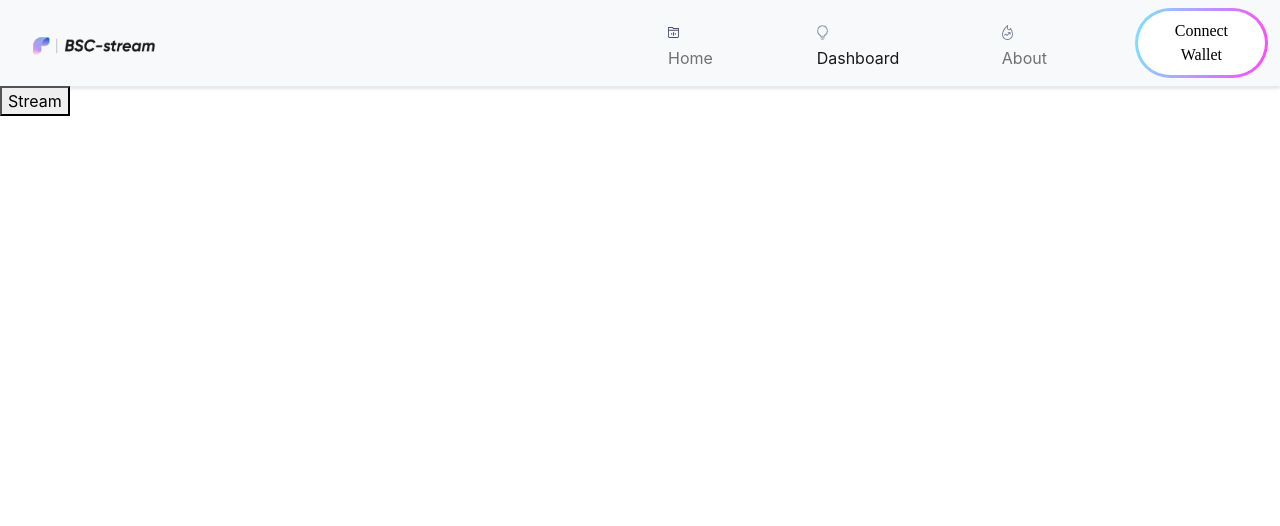
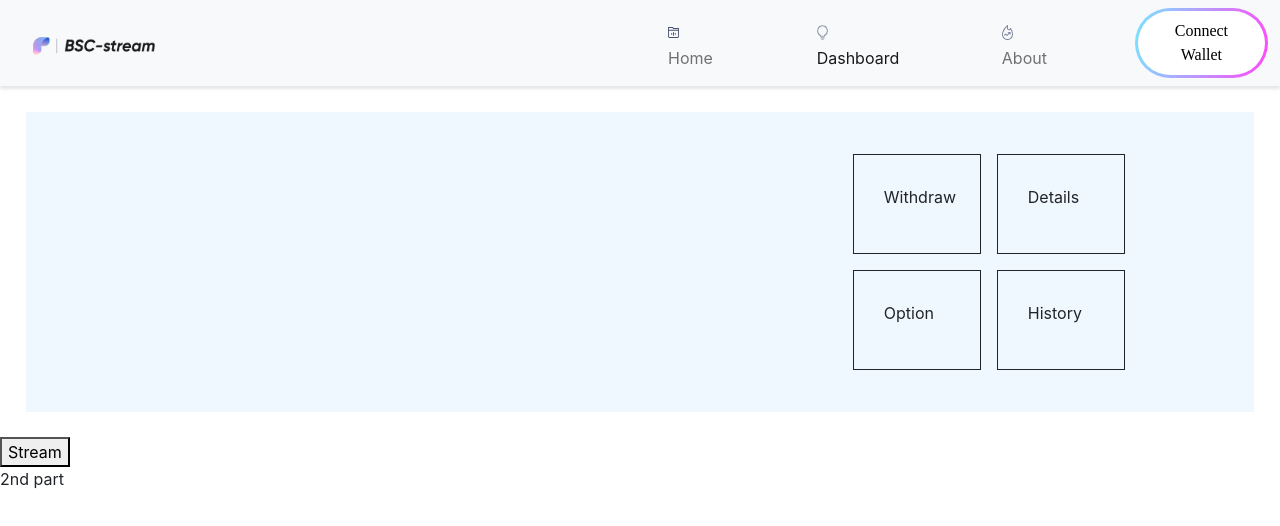
Before and after one commit to VijayKumarKTG/bsc-stream, a React (Create React App) app in the folder packages/protocol/Frontend/client/: page /dashboard in a window 1280 px wide. Shown: the top 526 px of the page. Built offline with nearby package versions, Linux system fonts and the light colour scheme.

Commit message:
designed dashboard

```diff
--- a/packages/protocol/Frontend/client/package.json
+++ b/packages/protocol/Frontend/client/package.json
@@ -3,6 +3,11 @@
   "version": "0.1.0",
   "private": true,
   "dependencies": {
+    "@fortawesome/fontawesome-svg-core": "^1.2.36",
+    "@fortawesome/free-brands-svg-icons": "^5.15.4",
+    "@fortawesome/free-regular-svg-icons": "^5.15.4",
+    "@fortawesome/free-solid-svg-icons": "^5.15.4",
+    "@fortawesome/react-fontawesome": "^0.1.15",
     "@metamask/detect-provider": "^1.2.0",
     "@testing-library/jest-dom": "^5.11.4",
     "@testing-library/react": "^11.1.0",
@@ -20,6 +25,7 @@
     "chai-bignumber": "3.0.0",
     "dotenv": "^8.2.0",
     "eslint": "^7.11.0",
+    "install": "^0.13.0",
     "react": "^17.0.2",
     "react-datetime-picker": "^3.4.1",
     "react-dom": "^17.0.2",
--- /dev/null
+++ b/packages/protocol/Frontend/client/src/Components/Dashboard/Dashboard.css
@@ -0,0 +1,15 @@
+.header-container{
+
+  margin: 2%;
+  background-color: aliceblue;
+  position: relative;
+  }
+  .info-card{
+    padding: 0 5px;
+}
+
+.info-container{
+    height: 100px;
+    padding:30px;
+    border: 1px solid;
+}
--- a/packages/protocol/Frontend/client/src/Components/Dashboard/Dashboard.js
+++ b/packages/protocol/Frontend/client/src/Components/Dashboard/Dashboard.js
@@ -1,12 +1,45 @@
 import React from 'react';
 import { Link } from 'react-router-dom';
 import Navbar from '../Navbar/Navbar';
-
+import './Dashboard.css'
 const Dashboard = () => {
     return (
         <div>
             <Navbar></Navbar>
+            <main style={{height:'300px'}} className="row d-flex align-items-center header-container">
+        <div className="col-md-7 offset-md-1">
+            {/* <h2 style={{color: '#3A4256'}}>The real-time finance<br/>protocol for real assets</h2>
+            <p className="text-secondary">Bridge the gap between real-life assets and liquid assets with Pandora’s open finance protocol.</p>
+          <Link to='/dashboard'>
+          <button type="button" className='dashboard'>Dashboard</button>
+          </Link> */}
+
+
+        </div>
+        <div className="col-md-3">
+            {/* <img src={chair} alt="" className="img-fluid"/> */}
+           <div className="row d-flex  ">
+            <div className="col-md-5 m-2  offset-md-1 info-container">
+                <p>Withdraw</p>
+            </div>
+            <div className="col-md-5 m-2  info-container">
+                <p>Details</p>
+            </div>
+           </div>
+           <div className="row d-flex ">
+            <div className="col-md-5 offset-md-1 m-2  info-container">
+                <p>Option</p>
+            </div>
+            <div className="col-md-5 info-container m-2 ">
+                <p>History</p>
+            </div>
+           </div>
+        </div>
+    </main>
            <Link to='/stream'><button>Stream</button></Link>
+           <div>
+                2nd part
+           </div>
         </div>
     );
 };
--- a/packages/protocol/Frontend/client/src/Components/FrontPage/FrontPage.js
+++ b/packages/protocol/Frontend/client/src/Components/FrontPage/FrontPage.js
@@ -1,27 +1,26 @@
 import React from 'react';
 import { Link } from 'react-router-dom';
-import Dashboard from './../Dashboard/Dashboard';
 
+import { FontAwesomeIcon } from '@fortawesome/react-fontawesome'
+import {faTwitter,faMedium, faTelegram,faLinkedin } from '@fortawesome/free-brands-svg-icons';
+import './Frontpage.css'
 const FrontPage = () => {
     return (
-        <div className="d-flex justify-content-center">
+        <main style={{height:'500px'}} className="row d-flex align-items-center">
+        <div className="col-md-4 offset-md-1">
+            <h2 style={{color: '#3A4256'}}>The real-time finance<br/>protocol for real assets</h2>
+            <p className="text-secondary">Bridge the gap between real-life assets and liquid assets with Pandora’s open finance protocol.</p>
+          <Link to='/dashboard'>
+          <button type="button" className='dashboard'>Dashboard</button>
+          </Link>
 
-
-           <main style={{height:'400px'}} className ="row d-flex align-items-center">
-            <div className="col-md-6 ">
-
-                <h2 className='text-brand'>  The real-time finance protocol for real assets </h2>
-                <p className ="text-secondary">Lorem ipsum, dolor sit amet consectetur adipisicing elit. Pariatur laboriosam, iure tempore itaque libero officiis.</p>
-                <button className ="btn btn-success text-white"><Link to="/dashboard">Dashboard</Link> </button>
-            </div>
-            <div className="col-md-4">
-                {/* <img src={carService} alt="" className ="img-fluid"/> */}
-            </div>
-        </main>
-
-             {/*  */}
-
+          <h6 className='pt-3'><b>Follow Us: </b> <FontAwesomeIcon className='twitter me-2 mt-2' size="2x" icon={faTwitter} />  <FontAwesomeIcon className='me-2' size="2x"  icon={faLinkedin} />  <FontAwesomeIcon  size="2x" className='me-2'  icon={faMedium} />    <FontAwesomeIcon size="2x"  className='me-2' icon={faTelegram} /></h6>
         </div>
+        <div className="col-md-6">
+            {/* <img src={chair} alt="" className="img-fluid"/> */}
+            <p></p>
+        </div>
+    </main>
     );
 };
 
--- /dev/null
+++ b/packages/protocol/Frontend/client/src/Components/FrontPage/Frontpage.css
@@ -0,0 +1,20 @@
+.dashboard{
+    border-radius: 100rem;
+    padding: 1rem;
+    font-family: 'Avenir Next';
+    font-size: 1rem;
+    padding: .5rem 3rem;
+    /* color: $color-black; */
+    box-shadow: 0 0 6px 0 rgba(157, 96, 212, 0.5);
+    border: solid 3px transparent;
+    background-image: linear-gradient(rgba(255, 255, 255, 0), rgba(255, 255, 255, 0)), linear-gradient(101deg, #78e4ff, #ff48fa);
+    background-origin: border-box;
+    background-clip: content-box, border-box;
+    box-shadow: 2px 1000px 1px #fff inset;
+  }
+  .twitter{
+      background-color: black;
+      padding: 0.3rem;
+        border-radius: 10px;
+      color: white;
+  }
```
Also changed, not shown: 1 other file (tests, documents, lock files or other folders).
